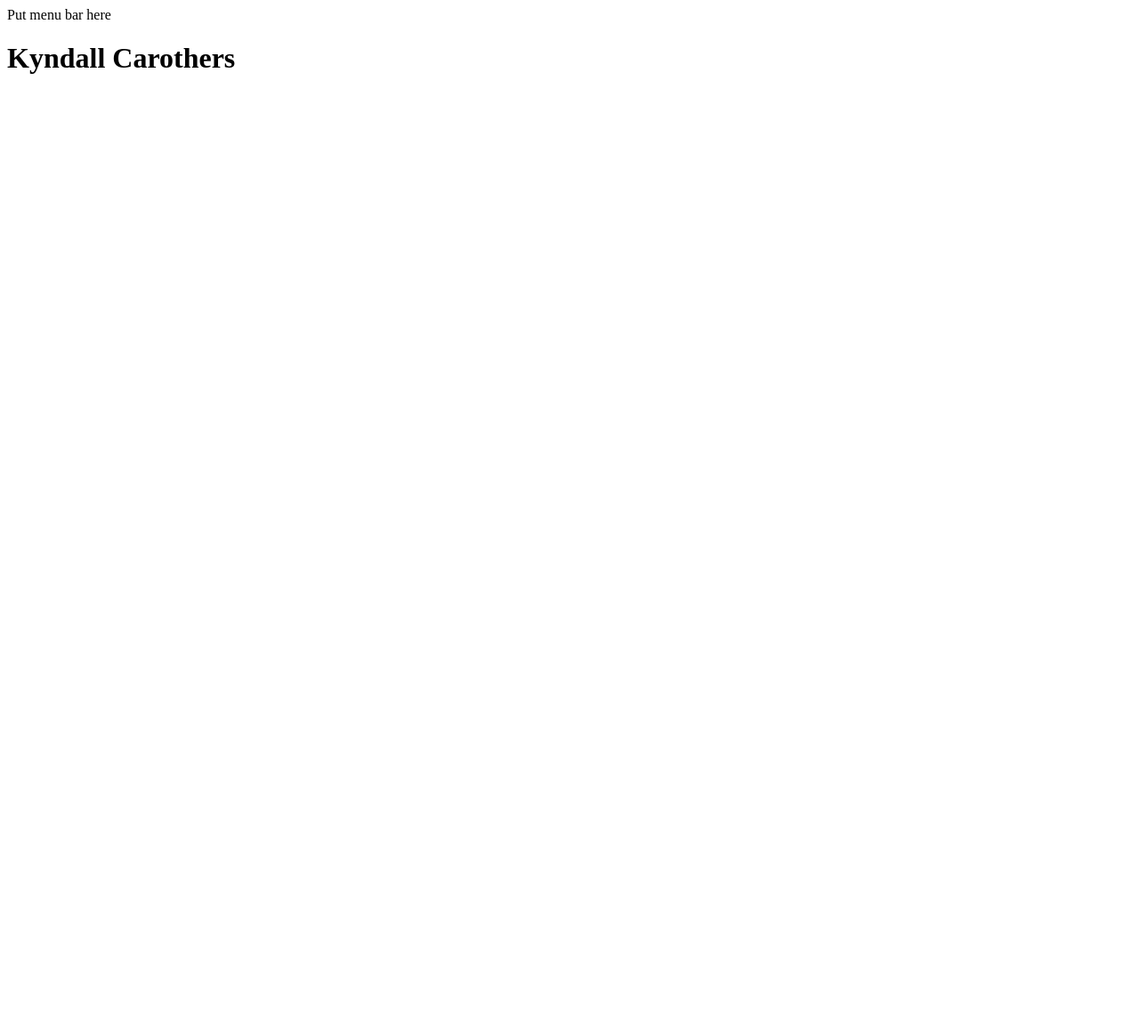
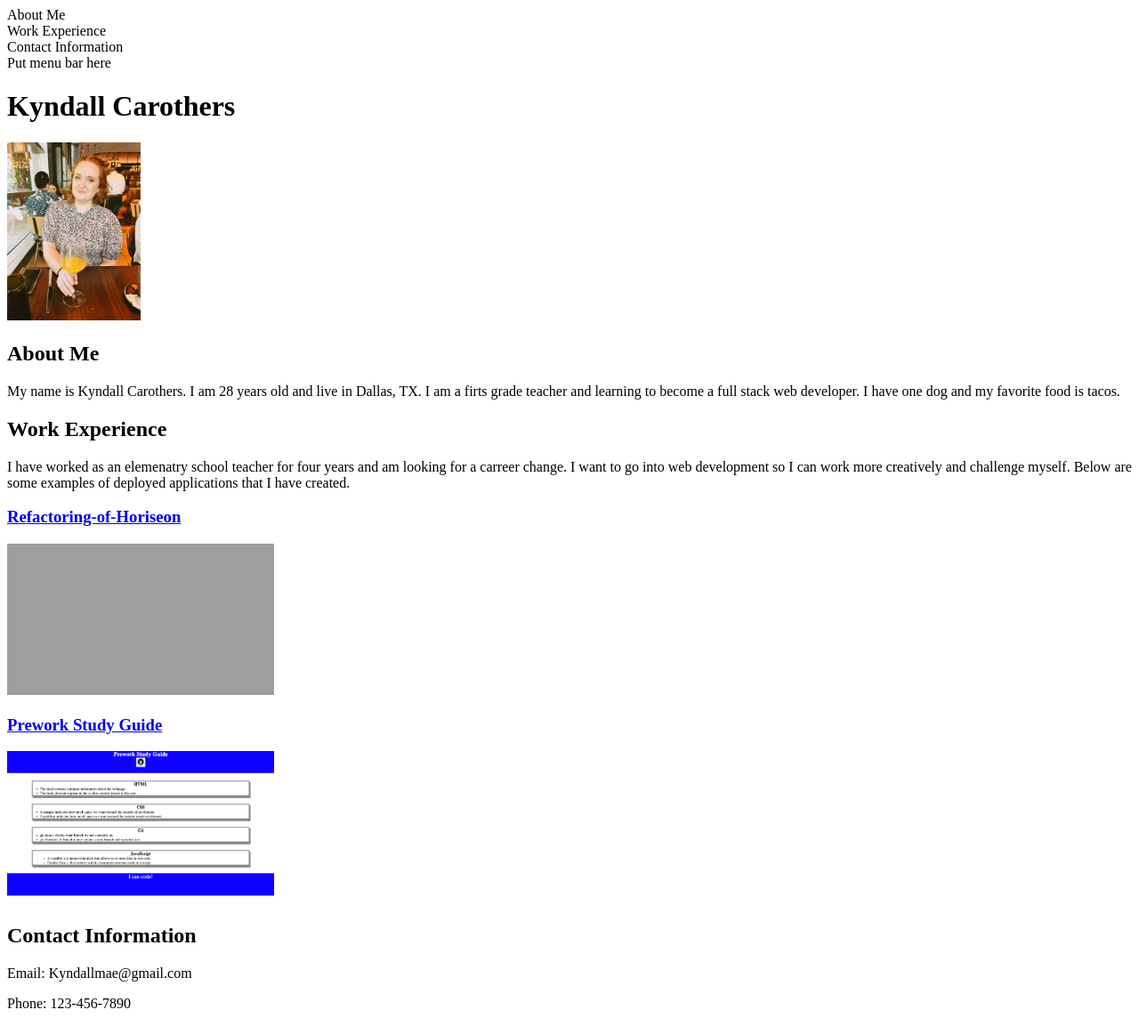
Before and after one commit to Kyndallmae/Challenge-2, a plain HTML site: page assets/index.html in a window 1280 px wide. Shown: the whole page at 89% size. Before the commit the page ends 800 px from the top, so only its background shows below. Drawn offline with Linux system fonts and the light colour scheme; grey boxes are pictures that could not be loaded; files whose address does not match are found by name.

Commit message:
added to html

```diff
--- a/assets/index.html
+++ b/assets/index.html
@@ -4,16 +4,52 @@
     <meta charset="UTF-8">
     <meta http-equiv="X-UA-Compatible" content="IE=edge">
     <meta name="viewport" content="width=device-width, initial-scale=1.0">
-    <title>Document</title>
+    <title>Kyndall Carothers Full-Stack in Training</title>
 </head>
 <body>
+    <!--Navigation-->
+    <section>
+        <nav>About Me</nav>
+        <nav>Work Experience</nav>
+        <nav>Contact Information</nav>
+    </section>
 
     <header>Put menu bar here</header>
+
     <h1>Kyndall Carothers</h1>
+
+    <img src="/Users/kyndallmaddoux/Desktop/Code/Challenge-3/assets/images/4543199B-889B-434C-A526-2471341ABAA2_1_105_c.jpeg" alt="A picture of a woman holding a glass while sitting in a restaurant." style="width:150px; height:200px;">
+
+    <!---Put info here about me--->
     <section>
-        <!---Put info here about work--->
-        <link href="Challenge-3/assets/images/4543199B-889B-434C-A526-2471341ABAA2_1_105_c.jpeg">
+        <h2>About Me</h2>
+        <p>My name is Kyndall Carothers. I am 28 years old and live in Dallas, TX. I am a firts grade teacher and learning to become a full stack web developer. I have one dog and my favorite food is tacos.</p>
+    </section>
 
+    <!---Put info here about work and deployed apps--->
+    <section>
+        <h2>Work Experience</h2>
+            <p>I have worked as an elemenatry school teacher for four years and am looking for a carreer change. I want to go into web development so I can work more creatively and challenge myself. Below are some examples of deployed applications that I have created.</p>
+            <p>
+            <h3>
+                <a href= "https://kyndallmae.github.io/Refactoring-of-Horiseon/">Refactoring-of-Horiseon</a>
+            </h3>
+                <img src="/Users/kyndallmaddoux/Desktop/Code/Challenge-3/assets/images/Screenshot 2023-06-08 at 12.44.12 PM.png" alt="A group of people sitting at a desk." style="width:300px;height:170px;">
+            </p>
+            <p>
+            <h3>
+                <a href="https://kyndallmae.github.io/prework-study-guide/">Prework Study Guide</a>
+            </h3>
+                <img src="/Users/kyndallmaddoux/Desktop/Code/Challenge-3/assets/images/Screenshot 2023-06-08 at 12.44.35 PM.png" alt="a screenshot of a blue and white study guide"style="width:300px;height:170px;">
+            </p>
+
+        </section>
+
+    <!---Put info how to contact--->
+    <section>
+       <h2>Contact Information</h2>
+       <p>Email: Kyndallmae@gmail.com</p>
+       <p>Phone: 123-456-7890</p>
     </section>
 </body>
 </html>
```
Also changed, not shown: assets/images/Screenshot 2023-06-08 at 12.44.35 PM.png (added), 4 other files.
